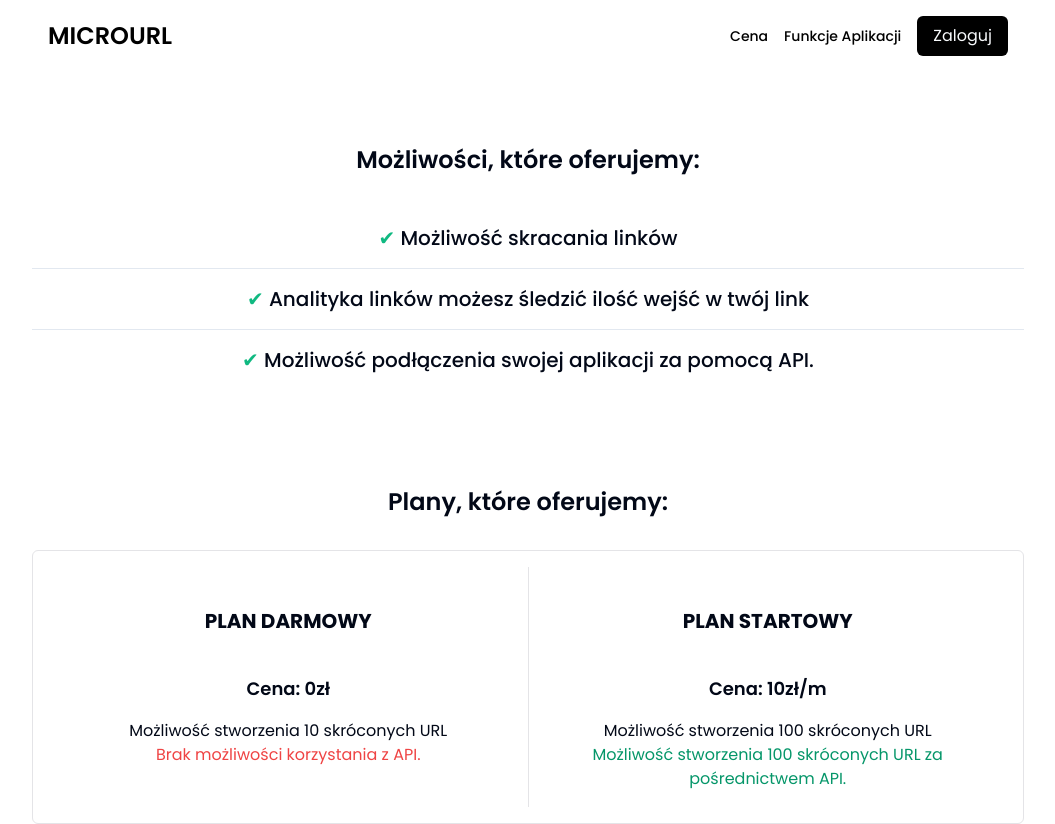
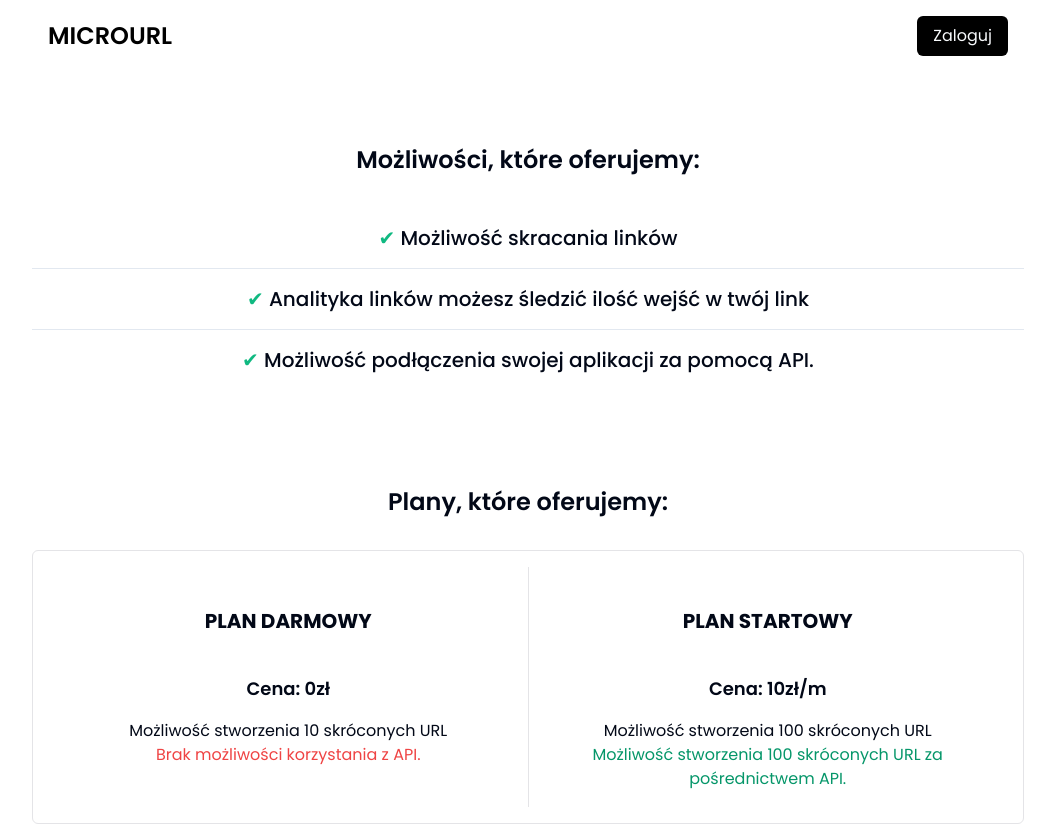
Before and after one commit to franio1999PL/microurl, a Next.js app: page / in a window 1280 px wide. Shown: the top 824 px of the page, without its empty margins (112-1167 px from the left). Built offline with nearby package versions, Linux system fonts and the light colour scheme; no server answers.

Commit message:
fixed header styles

```diff
--- a/src/components/header.tsx
+++ b/src/components/header.tsx
@@ -19,13 +19,13 @@ export default async function Header () {
         <div className='flex items-center gap-4'>
           <Link
             href={'/#cena'}
-            className='font-medium text-sm text-black hover:opacity-80'
+            className='font-medium text-sm text-black hover:opacity-80 sm:hidden'
           >
             Cena
           </Link>
           <Link
             href={'/#funkcje'}
-            className='font-medium text-sm text-black hover:opacity-80'
+            className='font-medium text-sm text-black hover:opacity-80 sm:hidden'
           >
             Funkcje Aplikacji
           </Link>
```
